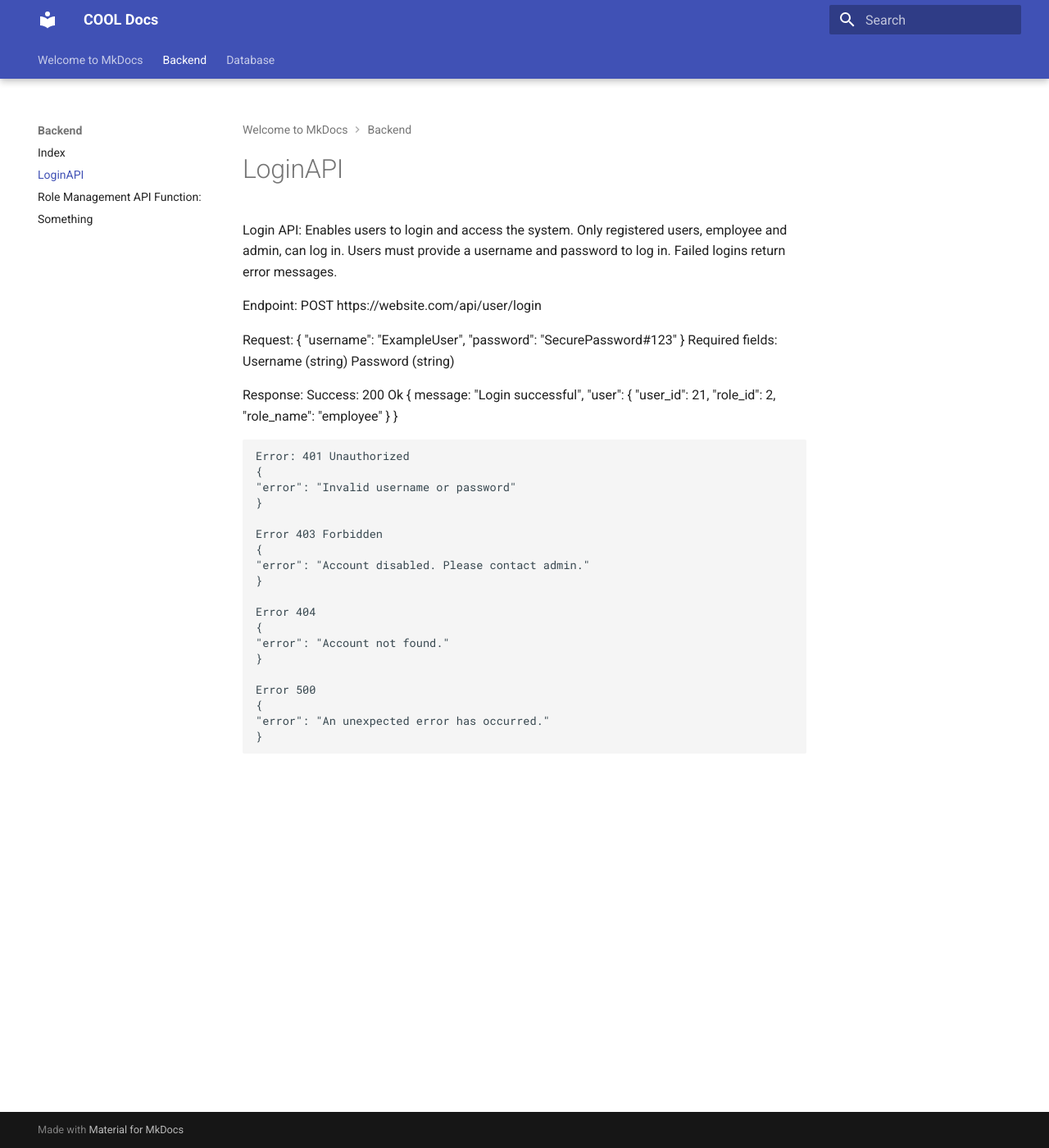
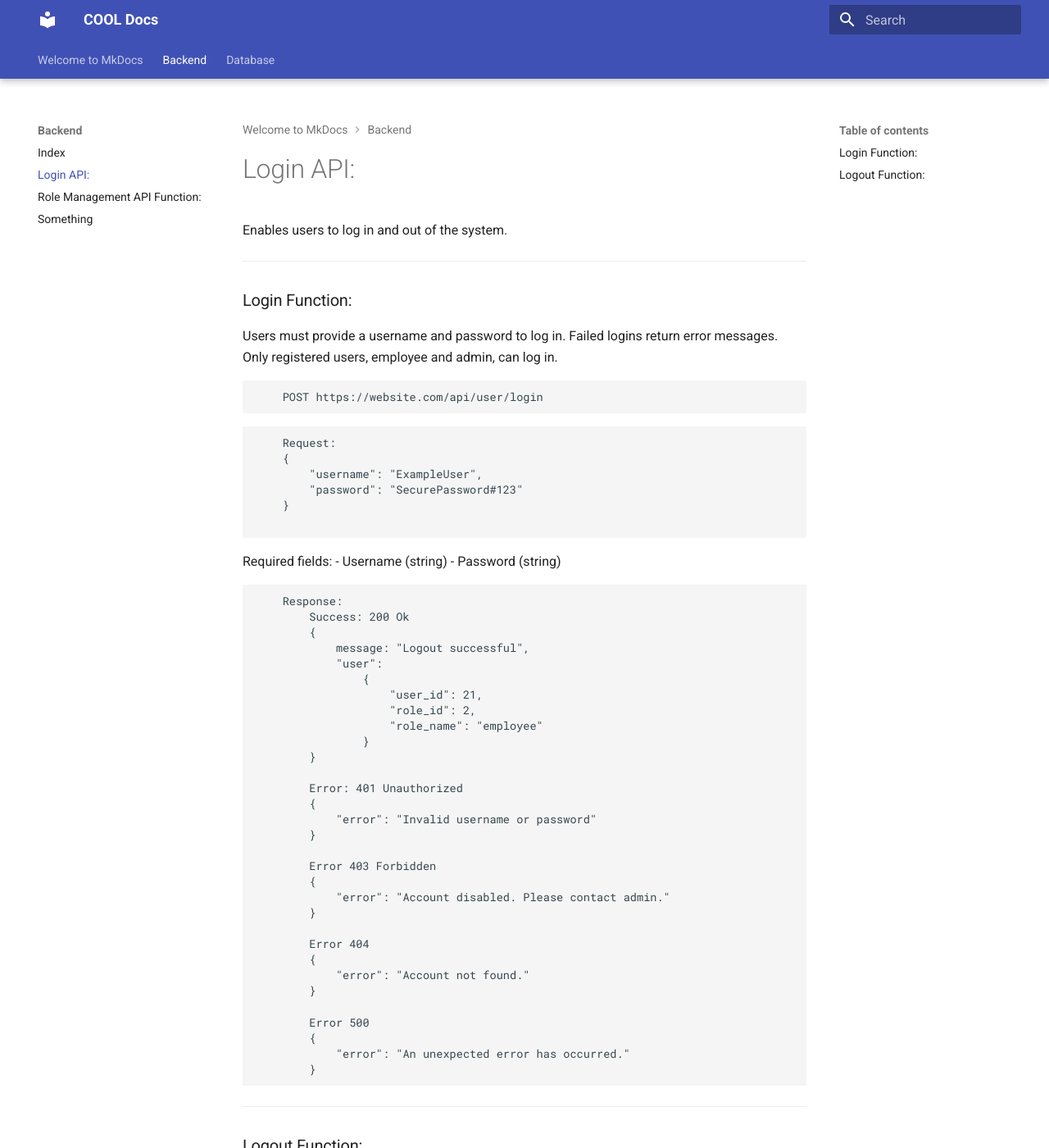
Before and after one commit to CityOfOrlando-2025/COOL, an MkDocs documentation site: the page built from documentation/docs/backend/LoginAPI.md, in a window 1280 px wide and 1400 px high. Shown: the whole window at 82% size. Built offline with MkDocs 1.6.1 and Material for MkDocs 9.7.7, drawn with Linux system fonts in a browser that asks for light colours; some of the changed lines change nothing that is shown; some of the changed text lies outside the part shown.

Commit message:
Update LoginAPI and added logout API

````diff
--- a/documentation/docs/backend/LoginAPI.md
+++ b/documentation/docs/backend/LoginAPI.md
@@ -1,47 +1,93 @@
-Login API:
-Enables users to login and access the system. Only registered users, employee and admin, can log in.
-Users must provide a username and password to log in. Failed logins return error messages.
+# Login API:
+Enables users to log in and out of the system.
 
-Endpoint:
-POST https://website.com/api/user/login
+---
 
-Request:
+### Login Function:
+Users must provide a username and password to log in. Failed logins return error messages. Only registered users, employee and admin, can log in.
+
+```
+    POST https://website.com/api/user/login
+```
+
+```
+    Request:
 	{
- 	 "username": "ExampleUser",
- 	 "password": "SecurePassword#123"
-    }
-Required fields:
-Username (string)
-Password (string)
-
-Response:
-    Success: 200 Ok
-    {
-        message: "Login successful",
-        "user":
-            {
-            "user_id": 21,
-            "role_id": 2,
-            "role_name": "employee"
-            }
+ 	    "username": "ExampleUser",
+ 	    "password": "SecurePassword#123"
     }
 
-    Error: 401 Unauthorized
-    {
-    "error": "Invalid username or password"
+```
+Required fields:
+- Username (string)
+- Password (string)
+
+```
+    Response:
+        Success: 200 Ok
+        {
+            message: "Logout successful",
+            "user":
+                {
+                    "user_id": 21,
+                    "role_id": 2,
+                    "role_name": "employee"
+                }
+        }
+
+        Error: 401 Unauthorized
+        {
+            "error": "Invalid username or password"
+        }
+
+        Error 403 Forbidden
+        {
+            "error": "Account disabled. Please contact admin."
+        }
+
+        Error 404
+        {
+            "error": "Account not found."
+        }
+
+        Error 500
+        {
+            "error": "An unexpected error has occurred."
+        }
+```
+
+---
+
+### Logout Function:
+Allows a logged-in user to log out of the system. Once logged out, the user will no longer have access until they log in again.
+
+```
+    POST https://website.com/api/user/logout
+```
+
+```
+    Request:
+	{
+ 	    "username": "ExampleUser",
     }
+```
+Required fields:
+- Username (string)
 
-    Error 403 Forbidden
-    {
-    "error": "Account disabled. Please contact admin."
-    }
+```
+    Response:
+        Success: 200 Ok
+        {
+            message: "Logout successful",
+        }
 
-    Error 404
-    {
-    "error": "Account not found."
-    }
+        Error: 401 Unauthorized
+        {
+            "error": "User not logged in"
+        }
 
-    Error 500
-    {
-    "error": "An unexpected error has occurred."
-    }
+        Error 500
+        {
+            "error": "An unexpected error has occurred."
+        }
+```
````
